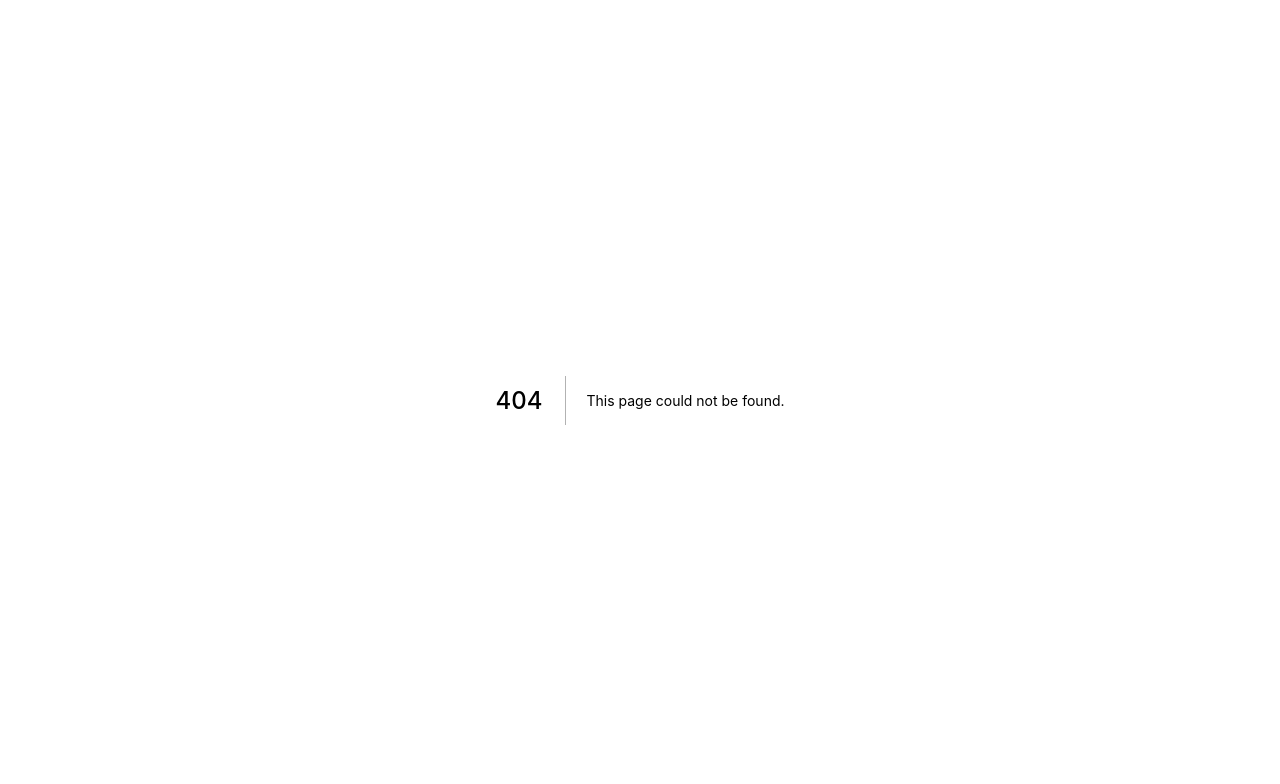
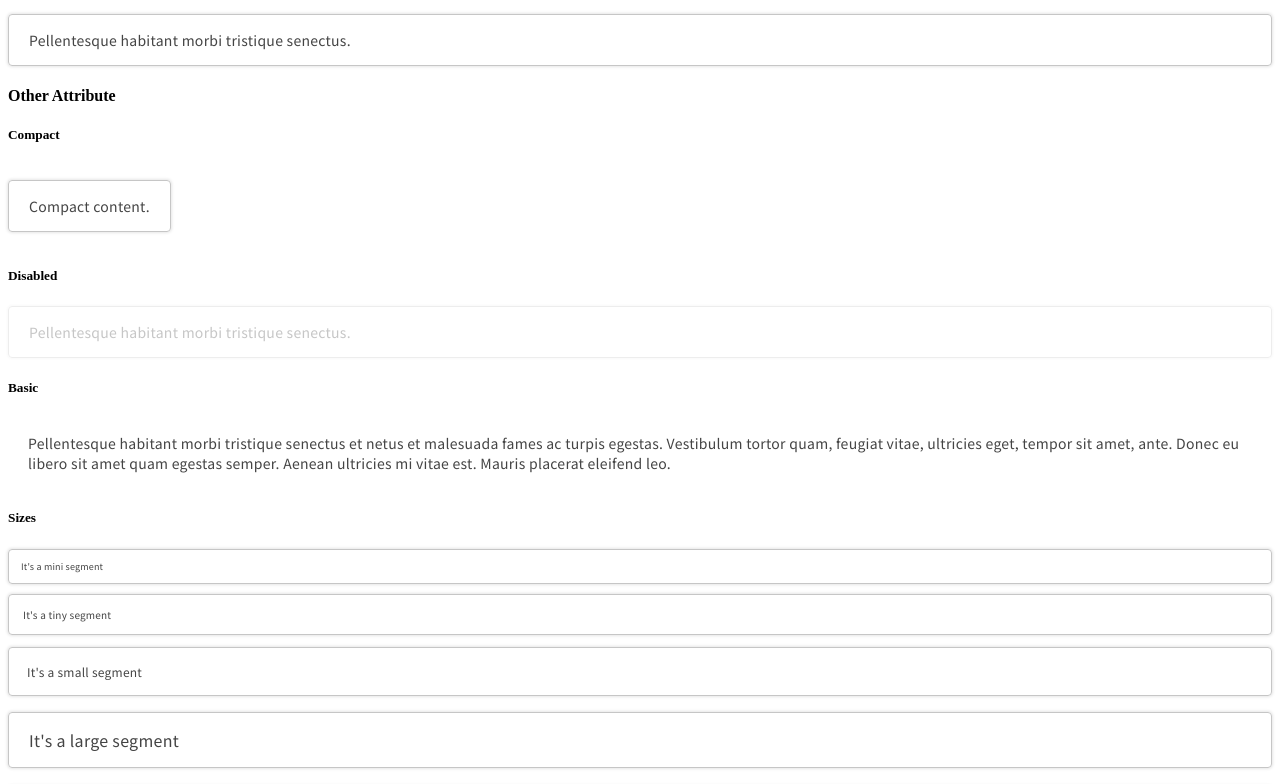
Before and after one commit to usagi-f/react-components, a Next.js app: page /example/Segments in a window 1280 px wide. Before the commit this address had no page. Shown: the top 784 px of the page. Built offline with nearby package versions, Linux system fonts and the light colour scheme.

Commit message:
add segment component

```diff
--- /dev/null
+++ b/pages/example/Segments.js
@@ -0,0 +1,25 @@
+import React from 'react'
+import { Segment } from '../../src'
+
+const sizes = ['mini', 'tiny', 'small', 'large', 'big', 'huge', 'massive']
+
+const Texts = () => (
+  <section>
+    <Segment>Pellentesque habitant morbi tristique senectus.</Segment>
+    <h4>Other Attribute</h4>
+    <h5>Compact</h5>
+    <Segment compact>Compact content.</Segment>
+    <h5>Disabled</h5>
+    <Segment disabled>Pellentesque habitant morbi tristique senectus.</Segment>
+    <h5>Basic</h5>
+    <Segment basic>Pellentesque habitant morbi tristique senectus et netus et malesuada fames ac turpis egestas. Vestibulum tortor quam, feugiat vitae, ultricies eget, tempor sit amet, ante. Donec eu libero sit amet quam egestas semper. Aenean ultricies mi vitae est. Mauris placerat eleifend leo.</Segment>
+    <h5>Sizes</h5>
+    {sizes.map(size => (
+      <Segment key={size} size={size}>
+        It's a {size} segment
+      </Segment>
+    ))}
+  </section>
+)
+
+export default Texts
--- a/pages/example/index.js
+++ b/pages/example/index.js
@@ -6,6 +6,7 @@ import Tables from './Tables'
 import Icons from './Icons'
 import Dropdowns from './Dropdowns'
 import Checks from './Checks'
+import Segments from './Segments'
 
 export {
   Buttons,
@@ -16,4 +17,5 @@ export {
   Icons,
   Dropdowns,
   Checks,
+  Segments,
 }
--- a/pages/index.js
+++ b/pages/index.js
@@ -1,6 +1,6 @@
 import React, { Fragment } from 'react'
 import css from 'styled-jsx/css'
-import { Buttons, Inputs, Headers, Texts, Tables, Icons, Dropdowns, Checks } from './example/index'
+import { Buttons, Inputs, Headers, Texts, Tables, Icons, Dropdowns, Checks, Segments } from './example/index'
 
 const styles = css`
 h1 {
@@ -30,6 +30,8 @@ const Index = () => (
     <Dropdowns />
     <h1>Check</h1>
     <Checks />
+    <h1>Segment</h1>
+    <Segments />
     <style jsx>{styles}</style>
   </Fragment>
 )
--- /dev/null
+++ b/src/Segment/index.js
@@ -0,0 +1,27 @@
+import React, { Fragment } from 'react'
+import cx from 'classnames'
+import styles from './styles'
+
+const getAttribute = props => ({
+  className: cx({
+    baseStyle: true,
+    compact: props.compact,
+    disabled: props.disabled,
+    basic: props.basic,
+    [props.size]: props.size !== undefined,
+  }),
+  additionalStyle: props.style || {},
+  content: props.content || props.children,
+})
+
+export default props => {
+  const attribute = getAttribute(props)
+  return (
+    <Fragment>
+      <div className={attribute.className} style={attribute.additionalStyle}>
+        {attribute.content}
+      </div>
+      <style jsx>{styles}</style>
+    </Fragment>
+  )
+}
--- /dev/null
+++ b/src/Segment/styles.js
@@ -0,0 +1,61 @@
+import css from 'styled-jsx/css'
+import variable from '../css/variable'
+
+export default css`
+.baseStyle {
+  font-family: ${variable.fontFamily};
+  font-size: ${variable.size.medium}px;
+  font-weight: normal;
+  color: ${variable.color.gray100};
+  letter-spacing: .02em;
+  margin: 1em 0;
+  -webkit-font-smoothing: antialiased;
+  border-width: 1px;
+  border-style: solid;
+  border-radius: 4px;
+  border-color: ${variable.color.gray40};
+  box-shadow: rgba(0, 0, 0, .1) 0 0 3px 1px;
+  padding: 15px 20px;
+
+  &.disabled {
+    opacity: .3;
+  }
+
+  &.compact {
+    display: inline-block;
+  }
+
+  &.basic {
+    border: none;
+    box-shadow: none;
+  }
+
+  &.mini {
+    font-size: ${variable.size.mini}px;
+    padding: 10px 12px;
+  }
+  &.tiny {
+    font-size: ${variable.size.tiny}px;
+    padding: 12px 14px;
+  }
+  &.small {
+    font-size: ${variable.size.small}px;
+    padding: 15px 18px;
+  }
+  &.large {
+    font-size: ${variable.size.large}px;
+  }
+  &.big {
+    font-size: ${variable.size.big}px;
+    padding: 17px 20px;
+  }
+  &.huge {
+    font-size: ${variable.size.huge}px;
+    padding: 17px 20px;
+  }
+  &.massive {
+    font-size: ${variable.size.massive}px;
+    padding: 17px 23px;
+  }
+}
+`
--- a/src/index.js
+++ b/src/index.js
@@ -6,6 +6,7 @@ import Table from './Table'
 import Icon from './Icon'
 import Dropdown from './Dropdown'
 import Check from './Check'
+import Segment from './Segment'
 
 export {
   Button,
@@ -16,4 +17,5 @@ export {
   Icon,
   Dropdown,
   Check,
+  Segment,
 }
```
